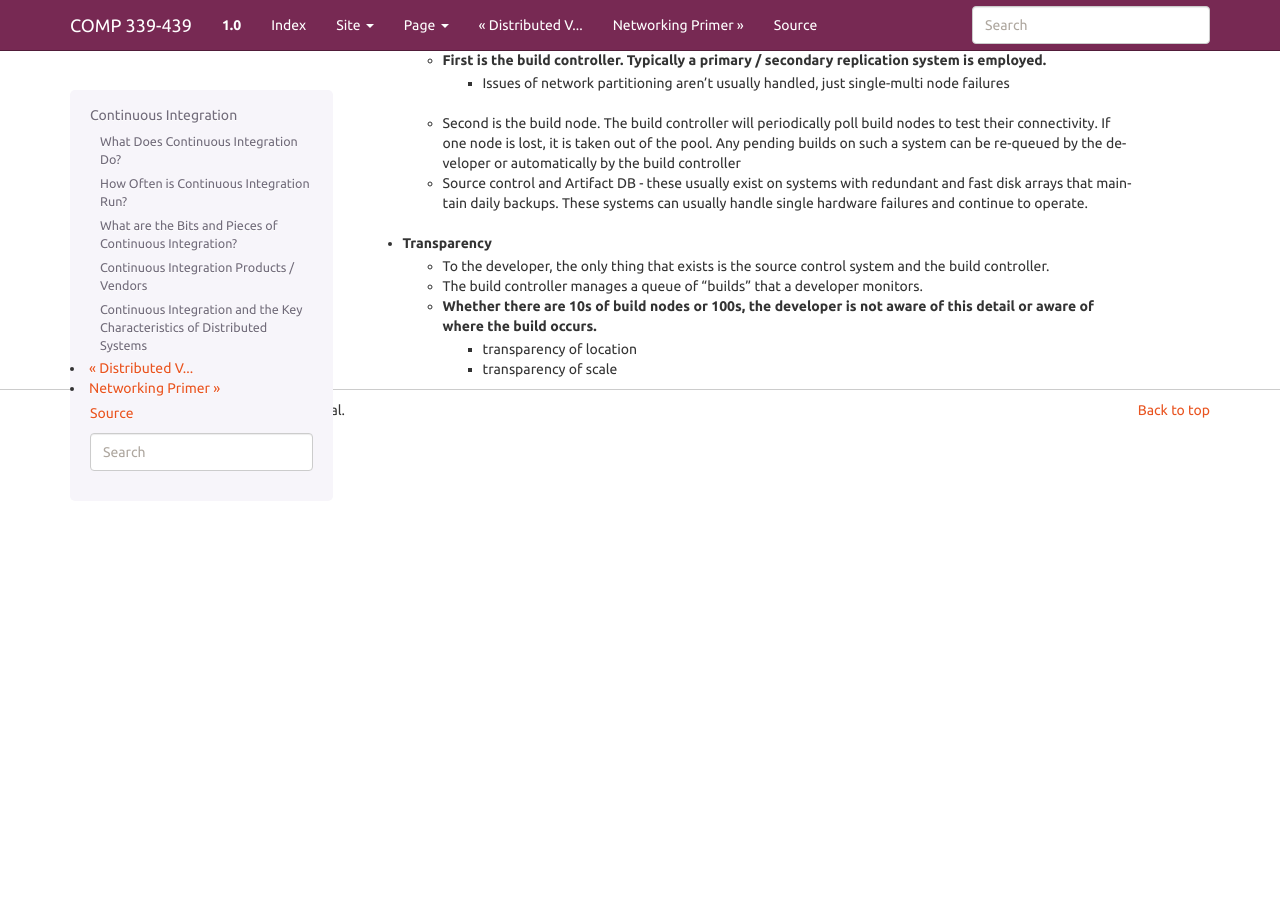
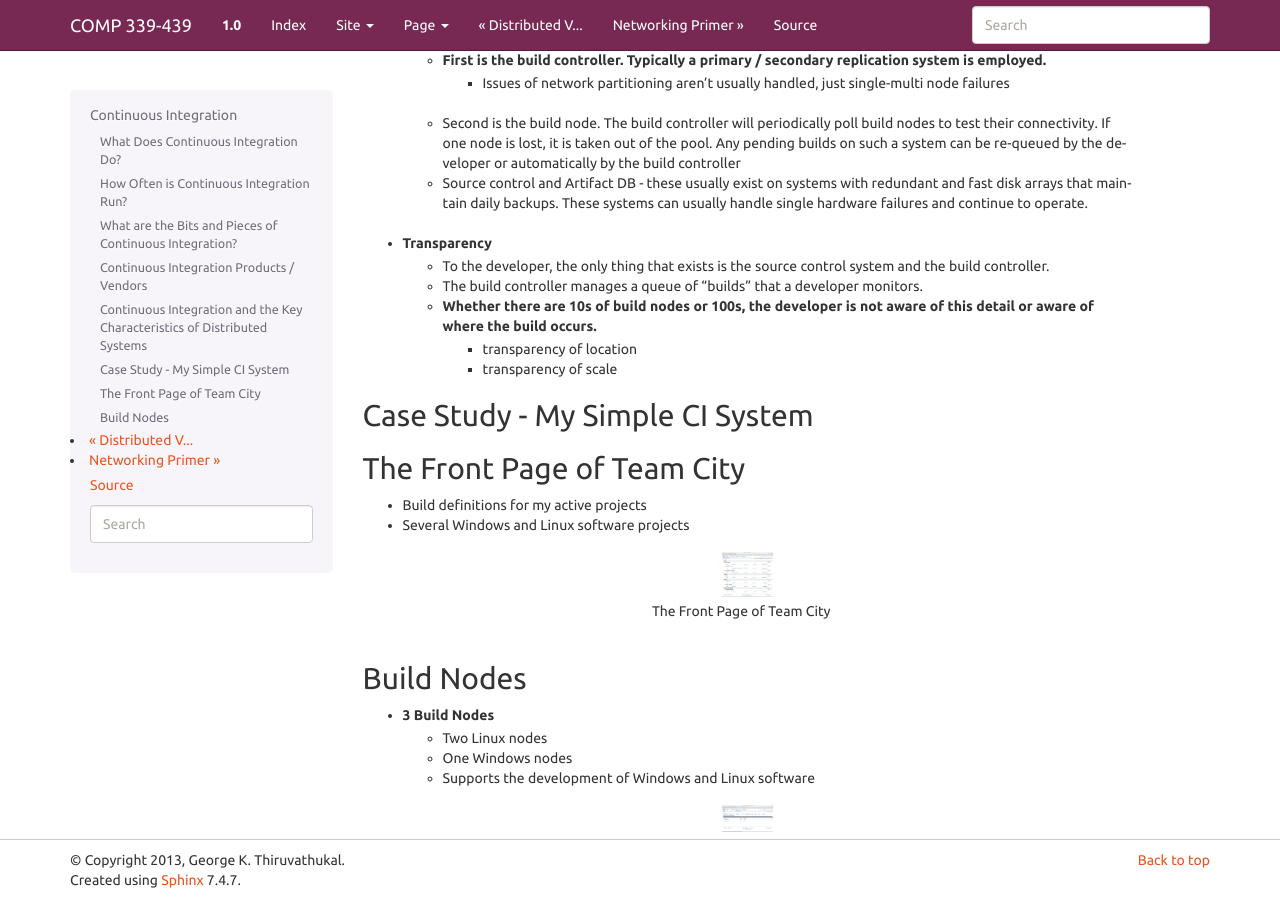
Before and after one commit to LoyolaChicagoBooks/distributedsystems, a Sphinx documentation site: the page built from source/ci.rst, in a window 1280 px wide and 900 px high, scrolled down 2210 px. Built offline with Sphinx 7.4.7, drawn with Linux system fonts in a browser that asks for light colours; before the commit the page ends 2660 px from its top, so only the background shows below that.

Commit message:
case study

```diff
--- a/source/ci.rst
+++ b/source/ci.rst
@@ -49,7 +49,7 @@ What are the Bits and Pieces of Continuous Integration?
 
 
 .. figure:: figures/ci/ci_system.jpg
-   :scale: 60 %
+   :scale: 60%
 
    A Possible Corporate Deployment of a Continuous Integration System
 
@@ -93,3 +93,29 @@ Continuous Integration and the Key Characteristics of Distributed Systems
 	- Whether there are 10s of build nodes or 100s, the developer is not aware of this detail or aware of where the build occurs.
 		- transparency of location
 		- transparency of scale
+
+
+Case Study - My Simple CI System
+--------------------------------
+
+The Front Page of Team City
+---------------------------
+- Build definitions for my active projects
+- Several Windows and Linux software projects
+
+.. figure:: figures/ci/front_page.jpg
+   :scale: 5%
+
+   The Front Page of Team City
+
+
+Build Nodes
+-----------
+- 3 Build Nodes
+	- Two Linux nodes
+	- One Windows nodes
+	- Supports the development of Windows and Linux software
+
+
+.. figure:: figures/ci/build_nodes.jpg
+   :scale: 5%
```
Also changed, not shown: source/figures/ci/build_nodes.jpg (added), source/figures/ci/front_page.jpg (added).
